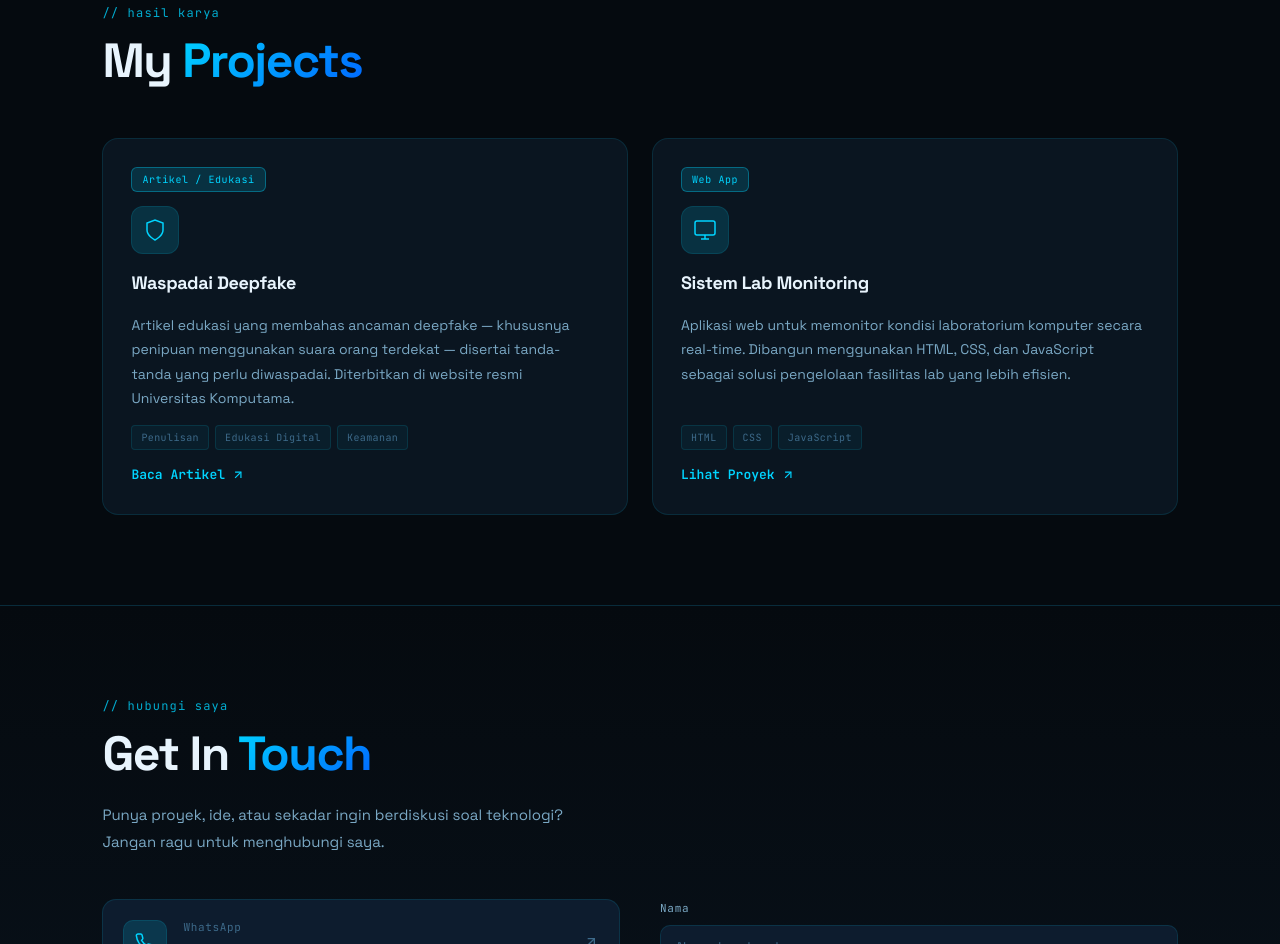
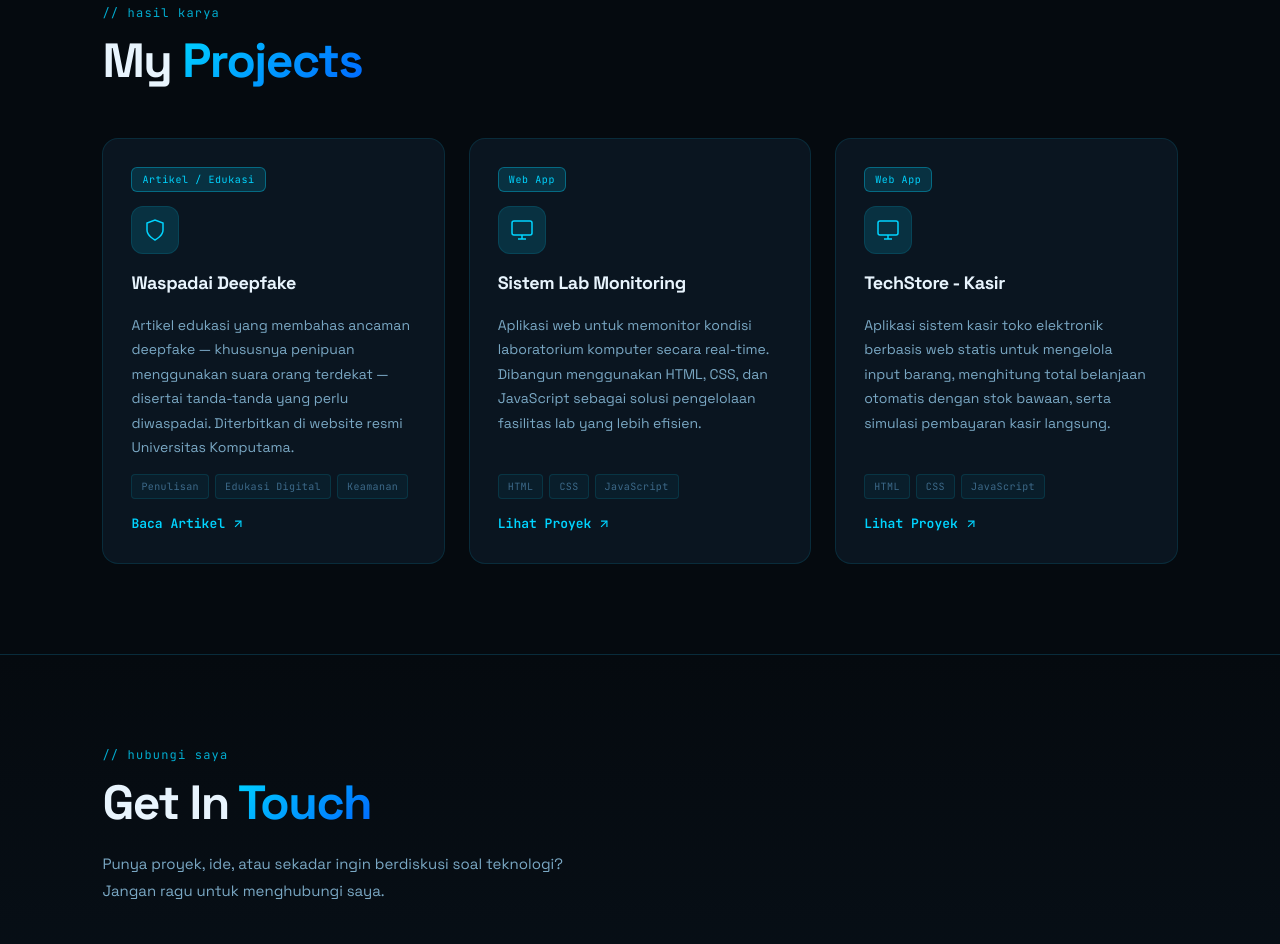
Before and after one commit to apoy16/portofolio_upgrade_afif, a plain HTML site: page index.html in a window 1280 px wide. Shown: the part 1669-2613 px from the top of the page. Drawn offline with nearby package versions, Linux system fonts and the light colour scheme.

Commit message:
Update index.html

```diff
--- a/index.html
+++ b/index.html
@@ -291,7 +291,7 @@
   <!-- ════════════════════════════════════════
        SECTION 3: PROJECTS
   ════════════════════════════════════════ -->
-  <section id="projects" class="projects-section">
+ <section id="projects" class="projects-section">
     <div class="section-label">// hasil karya</div>
     <h2 class="section-title">My <span class="accent">Projects</span></h2>
 
@@ -339,8 +339,31 @@
         </a>
         <div class="card-glow"></div>
       </div>
+
+      <!-- Project 3 -->
+      <div class="project-card">
+        <div class="project-type">Web App</div>
+        <div class="project-icon-wrap">
+          <svg viewBox="0 0 24 24" fill="none" stroke="currentColor" stroke-width="1.5"><rect x="2" y="3" width="20" height="14" rx="2"/><line x1="8" y1="21" x2="16" y2="21"/><line x1="12" y1="17" x2="12" y2="21"/></svg>
+        </div>
+        <h3 class="project-title">TechStore - Kasir</h3>
+        <p class="project-desc">
+          Aplikasi sistem kasir toko elektronik berbasis web statis untuk mengelola input barang, menghitung total belanjaan otomatis dengan stok bawaan, serta simulasi pembayaran kasir langsung.
+        </p>
+        <div class="project-tags">
+          <span>HTML</span>
+          <span>CSS</span>
+          <span>JavaScript</span>
+        </div>
+        <a href="https://github.io" target="_blank" class="project-link">
+          Lihat Proyek
+          <svg viewBox="0 0 24 24" fill="none" stroke="currentColor" stroke-width="2"><line x1="7" y1="17" x2="17" y2="7"/><polyline points="7 7 17 7 17 17"/></svg>
+        </a>
+        <div class="card-glow"></div>
+      </div>
     </div>
   </section>
+
 
   <!-- ════════════════════════════════════════
        SECTION 4: CONTACT
```
